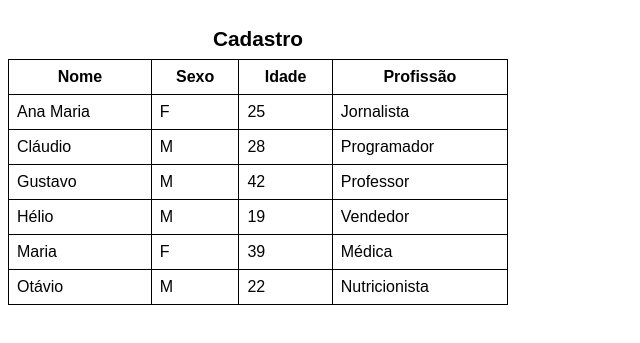
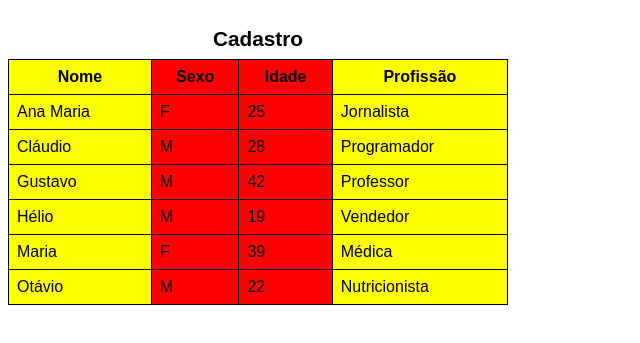
Before and after one commit to adrianocrhuz/html-css, a plain HTML site: page exercicios/ex023/tabela005.html in a window 1280 px wide. Shown: the part 61-404 px from the top of the page, without its empty margins (0-640 px from the left). Drawn offline with Linux system fonts and the light colour scheme.

Commit message:
criando a tabela 5

```diff
--- a/exercicios/ex023/tabela005.html
+++ b/exercicios/ex023/tabela005.html
@@ -22,19 +22,21 @@
             border: 1px solid black;
             padding: 8px;
         }
-        col.cnome {
+        /*col.cnome {
             background-color: chartreuse;
-        }
+        }*/
         /*col.csexo, col.cidade {
             background-color: yellow;
         }*/
         /*col.cgrupo {
             background-color: red;
         }*/
-        .amarelo {
+        col.amarelo {
+            background-color: yellow;
 
         }
-        .vermelho {
+        col.vermelho {
+            background-color: red;
 
         }
     </style>
@@ -93,6 +95,5 @@
         </tr>
     </table>
 
-
 </body>
 </html>
```
